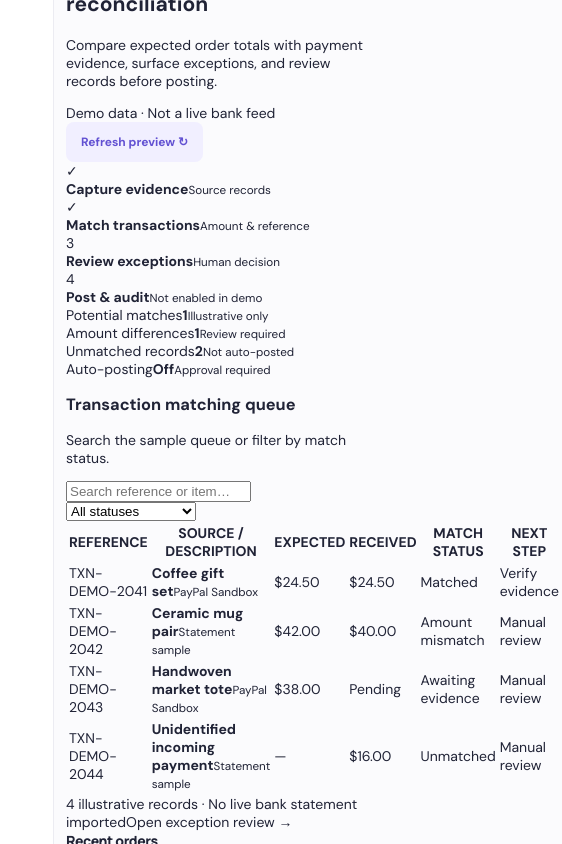
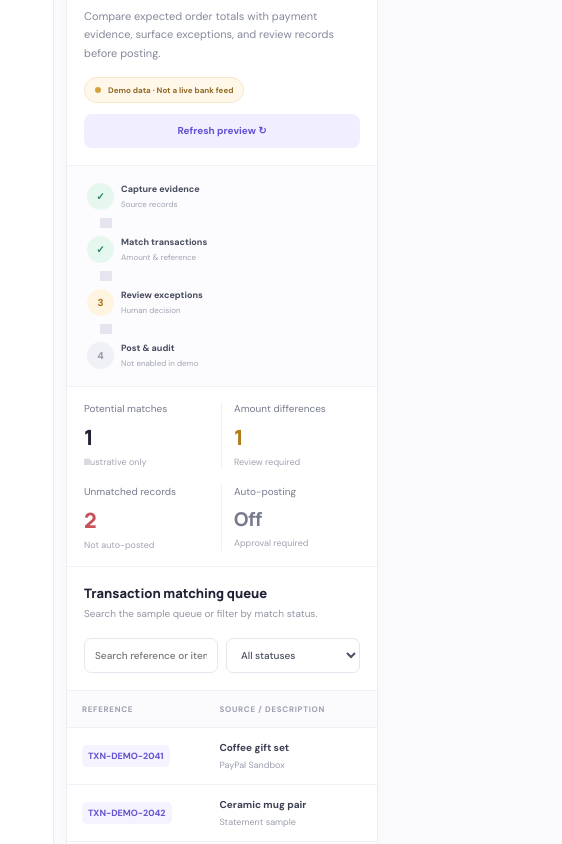
Before and after one commit to Moana-star/payproof-ai, a Next.js app: page / in a window 390 px wide. Shown: the part 1580-2424 px from the top of the page, 562 px wide, since content can reach past the window. Built offline with nearby package versions, Linux system fonts and the light colour scheme.

Commit message:
Style reconciliation dashboard for desktop and mobile

```diff
--- a/app/globals.css
+++ b/app/globals.css
@@ -108,3 +108,57 @@ h1,h2,p{margin-top:0}h1{font:800 27px Manrope,sans-serif;letter-spacing:-1px;mar
 .draft-total strong{font:800 14px Manrope,sans-serif;color:var(--ink);white-space:nowrap}
 .draft-checkout>p{font-size:10px;line-height:1.6;color:#85889a;margin:9px 0 12px}
 .draft-checkout .primary-button:disabled{opacity:.6;cursor:wait;transform:none}
+
+/* Reconciliation dashboard: compact enterprise operations layout */
+.reconciliation-panel{margin:0 0 32px;background:#fff;border:1px solid var(--line);border-radius:14px;overflow:hidden;box-shadow:0 5px 20px #20233605}
+.reconciliation-header{display:flex;justify-content:space-between;align-items:flex-start;gap:22px;padding:23px 24px 19px;border-bottom:1px solid #f0f0f5}
+.reconciliation-header .eyebrow{margin-bottom:8px;color:#7b70cf}
+.reconciliation-header h2{font:800 18px Manrope,sans-serif;letter-spacing:-.55px;margin:0 0 7px}
+.reconciliation-header p:not(.eyebrow){font-size:11px;line-height:1.65;color:#85899a;margin:0;max-width:65ch}
+.reconciliation-actions{display:flex;align-items:flex-end;flex-direction:column;gap:11px;flex-shrink:0}
+.reconciliation-demo-tag{display:inline-flex;align-items:center;gap:7px;background:#fff7e9;border:1px solid #f5e7c9;border-radius:999px;padding:7px 10px;font-size:9px;font-weight:700;color:#8f6a25;white-space:nowrap}
+.reconciliation-demo-tag i{width:6px;height:6px;border-radius:50%;background:#d6a342}
+.reconciliation-actions .secondary-button{min-height:34px;font-size:10px}
+.reconciliation-flow{display:flex;align-items:center;gap:11px;padding:19px 24px;background:#fcfcfe;border-bottom:1px solid #f0f0f5}
+.reconciliation-flow-step{display:flex;align-items:center;gap:9px;min-width:0}
+.reconciliation-flow-step>span{width:27px;height:27px;border-radius:50%;display:grid;place-items:center;flex-shrink:0;background:#f0f1f6;color:#9296a7;font-size:10px;font-weight:800}
+.reconciliation-flow-step.complete>span{background:#e6f7ef;color:#21845f}
+.reconciliation-flow-step.review-step>span{background:#fff4df;color:#a56d14}
+.reconciliation-flow-step strong,.reconciliation-flow-step small{display:block;white-space:nowrap}
+.reconciliation-flow-step strong{font-size:10px;color:#45495c}
+.reconciliation-flow-step small{font-size:9px;color:#a0a3b1;margin-top:4px}
+.reconciliation-flow-line{height:1px;flex:1;min-width:12px;background:#e6e5ef}
+.reconciliation-stats{display:grid;grid-template-columns:repeat(4,minmax(0,1fr));padding:17px 24px;gap:0;border-bottom:1px solid #f0f0f5}
+.reconciliation-stats>div{padding:0 18px;border-right:1px solid #efeff5;min-width:0}
+.reconciliation-stats>div:first-child{padding-left:0}
+.reconciliation-stats>div:last-child{border-right:0;padding-right:0}
+.reconciliation-stats span,.reconciliation-stats strong,.reconciliation-stats small{display:block}
+.reconciliation-stats span{font-size:10px;color:#777b8d;margin-bottom:8px}
+.reconciliation-stats strong{font:800 23px Manrope,sans-serif;letter-spacing:-.5px}
+.reconciliation-stats small{font-size:9px;color:#a0a3b1;margin-top:5px}
+.reconciliation-stats .recon-amber{color:#b47a1a}.reconciliation-stats .recon-red{color:#c8515c}.reconciliation-stats .recon-neutral{color:#777b8d;font-size:19px}
+.reconciliation-table-heading{display:flex;align-items:center;justify-content:space-between;gap:18px;padding:20px 24px 14px}
+.reconciliation-table-heading h3{font:800 13px Manrope,sans-serif;margin:0 0 5px}
+.reconciliation-table-heading p{font-size:10px;color:#9296a5;margin:0}
+.reconciliation-filters{display:flex;gap:8px;align-items:center}
+.reconciliation-filters input,.reconciliation-filters select{min-height:35px;border:1px solid #e5e6ee;border-radius:7px;background:#fff;color:#4b4f62;font:500 10px 'DM Sans',sans-serif;padding:0 10px;outline:none;max-width:100%}
+.reconciliation-filters input{width:190px}.reconciliation-filters select{width:145px}
+.reconciliation-filters input:focus,.reconciliation-filters select:focus{border-color:#a89df1;box-shadow:0 0 0 3px #6d5ce711}
+.reconciliation-table-wrap{width:100%;overflow-x:auto}
+.reconciliation-table{width:100%;min-width:780px;border-collapse:collapse;text-align:left}
+.reconciliation-table th{background:#fbfbfd;border-top:1px solid #f0f0f5;border-bottom:1px solid #f0f0f5;height:37px;padding:0 15px;color:#9a9eae;font-size:8px;letter-spacing:.7px;white-space:nowrap}
+.reconciliation-table td{padding:13px 15px;border-bottom:1px solid #f1f1f5;font-size:10px;color:#696d80;white-space:nowrap}
+.reconciliation-table tbody tr:last-child td{border-bottom:0}
+.reconciliation-table tbody tr:hover{background:#fcfbff}
+.reconciliation-table td:nth-child(2) strong,.reconciliation-table td:nth-child(2) small{display:block}
+.reconciliation-table td:nth-child(2) strong{font-size:10px;color:#3b3f53;margin-bottom:5px}
+.reconciliation-table td:nth-child(2) small{font-size:9px;color:#999dad}
+.recon-ref{font-size:9px;font-weight:800;color:#6253ce;background:#f5f3ff;border-radius:5px;padding:5px 6px}
+.recon-status{display:inline-flex;align-items:center;border-radius:5px;padding:6px 7px;font-size:9px;font-weight:750}
+.recon-status-good{color:#21845f;background:#eaf8f1}.recon-status-warn{color:#a56d14;background:#fff4df}.recon-status-risk{color:#c54e5b;background:#fff0f1}
+.recon-empty{text-align:center!important;padding:24px!important;color:#9296a5!important}
+.reconciliation-footer{display:flex;justify-content:space-between;align-items:center;gap:12px;padding:13px 24px;border-top:1px solid #f0f0f5;background:#fdfdff;font-size:9px;color:#999dad}
+.reconciliation-footer a{color:#6253ce;font-size:10px;font-weight:750;white-space:nowrap}.reconciliation-footer a span{padding-left:5px;font-size:14px}
+@media(max-width:1050px){.reconciliation-header{padding:20px}.reconciliation-flow{padding:17px 20px;gap:8px}.reconciliation-flow-step{gap:7px}.reconciliation-flow-step strong{font-size:9px}.reconciliation-flow-step small{font-size:8px}.reconciliation-stats{padding:16px 20px}.reconciliation-table-heading{padding:18px 20px 13px}}
+@media(max-width:760px){.reconciliation-header{flex-direction:column;gap:15px}.reconciliation-actions{width:100%;align-items:flex-start;flex-direction:row;flex-wrap:wrap}.reconciliation-flow{align-items:flex-start;flex-direction:column;gap:8px}.reconciliation-flow-step{width:100%}.reconciliation-flow-step strong,.reconciliation-flow-step small{white-space:normal}.reconciliation-flow-line{width:1px;height:10px;flex:none;margin-left:13px}.reconciliation-stats{grid-template-columns:repeat(2,minmax(0,1fr));row-gap:17px}.reconciliation-stats>div{padding:0 12px;border-right:0}.reconciliation-stats>div:nth-child(odd){padding-left:0;border-right:1px solid #efeff5}.reconciliation-stats>div:nth-child(even){padding-right:0}.reconciliation-table-heading{align-items:flex-start;flex-direction:column}.reconciliation-filters{width:100%;flex-wrap:wrap}.reconciliation-filters input{flex:1;min-width:130px;width:auto}.reconciliation-filters select{flex:1;min-width:130px;width:auto}.reconciliation-footer{align-items:flex-start;flex-direction:column;padding:13px 18px}}
+@media(max-width:440px){.reconciliation-header{padding:17px}.reconciliation-header h2{font-size:16px}.reconciliation-actions{align-items:stretch;flex-direction:column}.reconciliation-demo-tag{align-self:flex-start;font-size:8px}.reconciliation-stats{padding:15px 17px}.reconciliation-stats strong{font-size:21px}.reconciliation-table-heading{padding:17px}.reconciliation-footer{padding:13px 17px}}
```
